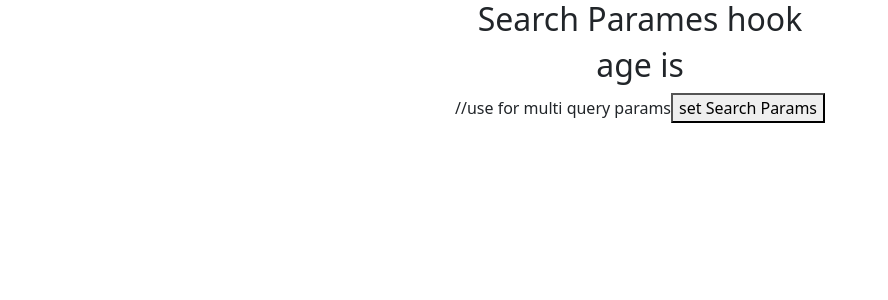
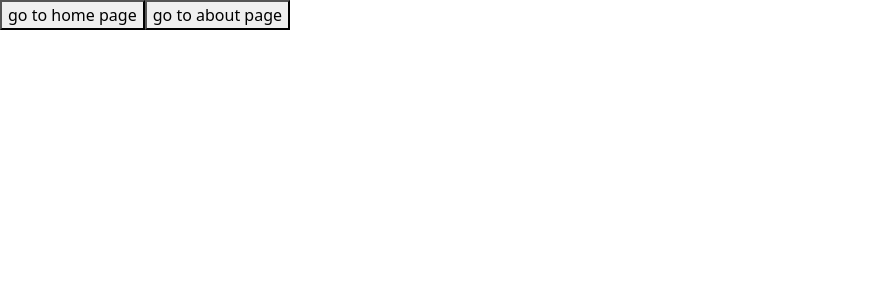
Before and after one commit to RAVIWITHGIT/React, a React (Create React App) app: page / in a window 1280 px wide. Shown: the top 300 px of the page, without its empty margins (0-888 px from the left). Built offline with nearby package versions, Linux system fonts and the light colour scheme.

Commit message:
useNavigation hook in react.js

```diff
--- a/src/App.js
+++ b/src/App.js
@@ -1,5 +1,5 @@
 import React from 'react';
-import Tut54 from './tut54_SearchParams/tut54';
+import Myroute from './tut55_useNevegation/myroute';
 
 
 
@@ -8,7 +8,7 @@ import Tut54 from './tut54_SearchParams/tut54';
 function App() {
 
   return (
-    <Tut54/>
+    <Myroute/>
   );
 }
 
--- a/src/tut54_SearchParams/tut54.js
+++ b/src/tut54_SearchParams/tut54.js
@@ -24,7 +24,7 @@ const Tut54 = () => {
     <div className='text-center'>
       <h2>Search Parames hook</h2>
       <h2>age is {age}</h2>
-      {/* <h2>city is {city}</h2> */}    //use for multi query params
+       {/* <h2>city is {city}</h2>    use for multi query params */}
       <button onClick={()=>setSearchParams({age:30,city:"bassi"})}>set Search Params</button>
     </div>
   )
--- /dev/null
+++ b/src/tut55_useNevegation/myroute.js
@@ -0,0 +1,19 @@
+import React from 'react'
+import { BrowserRouter, Route, Routes } from 'react-router-dom'
+import Tut55 from './tut55home'
+import Tut55about from './tut55about'
+import UseNev from './useNev'
+
+const Myroute = () => {
+  return (
+    <>
+     <Routes>
+        <Route path='/' element={<UseNev/>}/>
+        <Route path='/home' element={<Tut55/>}/>
+        <Route path='/about' element={<Tut55about/>}/>
+     </Routes>
+    </>
+  )
+}
+
+export default Myroute
--- /dev/null
+++ b/src/tut55_useNevegation/tut55about.js
@@ -0,0 +1,11 @@
+import React from 'react'
+
+const Tut55about = () => {
+  return (
+    <div>
+      <h2>about page</h2>
+    </div>
+  )
+}
+
+export default Tut55about
--- /dev/null
+++ b/src/tut55_useNevegation/tut55home.js
@@ -0,0 +1,11 @@
+import React from 'react'
+
+const Tut55 = () => {
+  return (
+    <div>
+      <h2>home page</h2>
+    </div>
+  )
+}
+
+export default Tut55
--- /dev/null
+++ b/src/tut55_useNevegation/useNev.js
@@ -0,0 +1,34 @@
+/* ********************************* useNavigation hook ************************
+1. usenavigation hook use for nevegation page
+
+*/
+
+
+import React from 'react'
+import { useNavigate } from 'react-router-dom'
+
+const UseNev = () => {
+  const mynav = useNavigate()
+  return (
+    <div>
+      <button onClick={()=>mynav("/home")}>go to home page</button>
+      <button onClick={()=>mynav("/about")}>go to about page</button>
+    </div>
+  )
+}
+
+// *************** navigation on function calling
+// const UseNev = () => {
+//   const mynav = useNavigate()
+//   const changenav = (getpath)=>{
+//     mynav(getpath)
+//   }
+//   return (
+//     <div>
+//       <button onClick={()=>changenav('/home')}>go to home page</button>
+//       <button onClick={()=>changenav('/about')}>go to about page</button>
+//     </div>
+//   )
+// }
+
+export default UseNev
```
